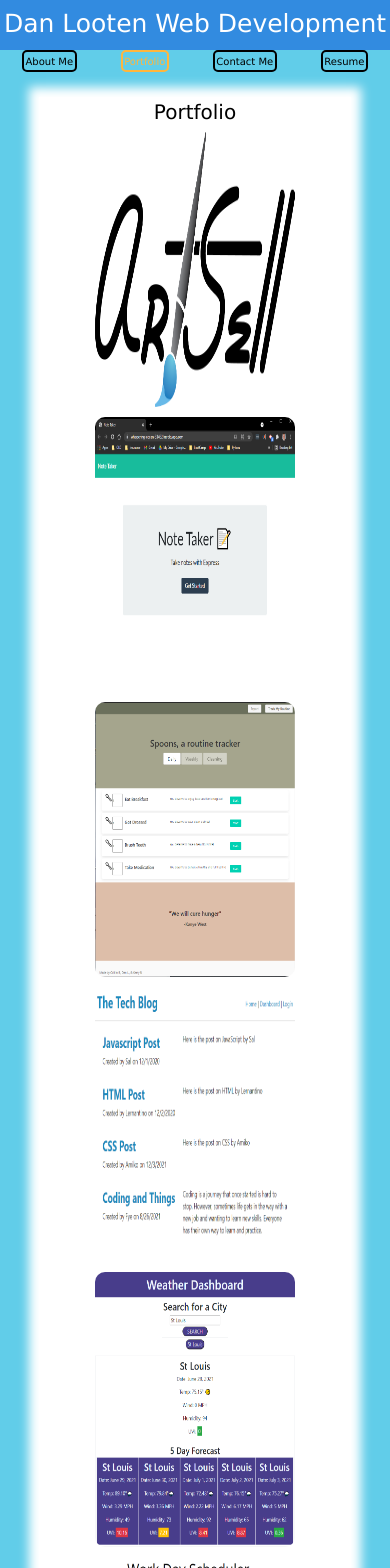
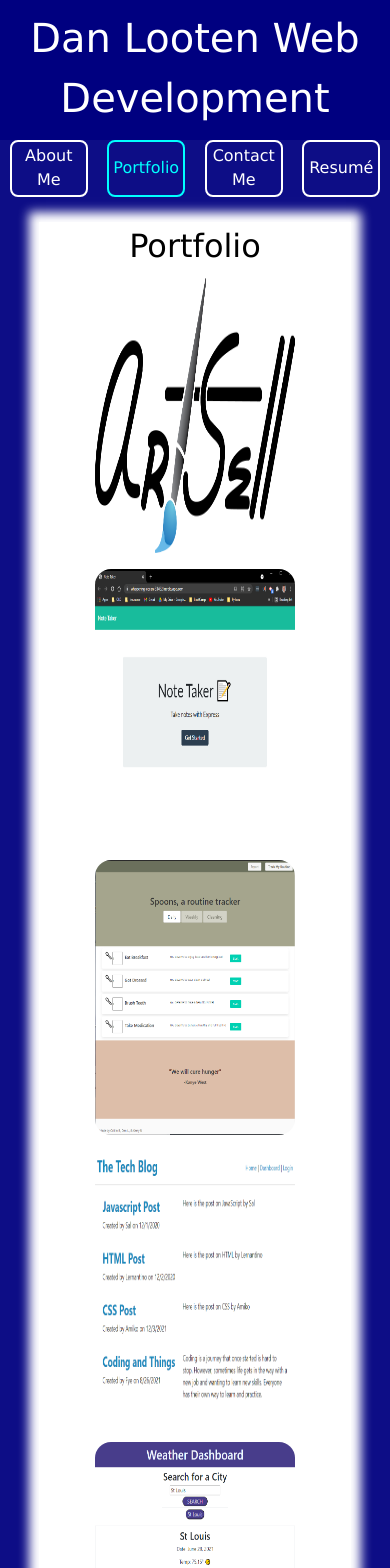
Before and after one commit to D-Loot/Portfolio_React, a React (Create React App) app: page / in a window 390 px wide. Shown: the top 1568 px of the page. Built offline with nearby package versions, Linux system fonts and the light colour scheme.

Commit message:
Fix CSS and update resume

```diff
--- a/src/components/Navigation.js
+++ b/src/components/Navigation.js
@@ -7,18 +7,21 @@ function NavigationTabs({ currentPage, handlePageChange }) {
       <p
         onClick={() => handlePageChange("About")}
         className={currentPage === "About" ? "clicked" : "hover-text"}
+        id="tab"
       >
         About Me
       </p>
       <p
         onClick={() => handlePageChange("Portfolio")}
         className={currentPage === "Portfolio" ? "clicked" : "hover-text"}
+        id="tab"
       >
         Portfolio
       </p>
       <p
         onClick={() => handlePageChange("Contact")}
         className={currentPage === "Contact" ? "clicked" : "hover-text"}
+        id="tab"
       >
         Contact Me
       </p>
@@ -26,8 +29,9 @@ function NavigationTabs({ currentPage, handlePageChange }) {
         // href="./assets/LOOTEN - RESUME.pdf"
         onClick={() => handlePageChange("Resume")}
         className={currentPage === "Resume" ? "clicked" : "hover-text"}
+        id="tab"
       >
-        Resume
+        Resumé
       </p>
     </div>
   );
--- a/src/components/tabs/About.js
+++ b/src/components/tabs/About.js
@@ -2,16 +2,15 @@ import React from "react";
 
 export default function About() {
   return (
-    <section id="about-me logo" className="grid-area-1">
+    <section id="about-me" className="grid-area-1">
       <div>
         <h2 className="contentTitle">About Me</h2>
         <p>
           Dan Looten Web Development offers expertise in both front-end and
           back-end web development. <br /> <br />
           If you are a small company looking for website online to host web
-          sales or a large corporation <br />
-          looking for back-end assistance, Dan Looten Web Development can help
-          you.
+          sales or a large corporation looking for back-end assistance, Dan
+          Looten Web Development can help you.
         </p>
       </div>
 
--- a/src/components/tabs/Project/ArtSell.js
+++ b/src/components/tabs/Project/ArtSell.js
@@ -13,11 +13,10 @@ export default function ArtSell() {
           />
         </div>
         <div className="App-Info-Text">
-          <h1>ArtSell Project</h1>
+          <h1 className="App-Title">ArtSell Project</h1>
           <p>
-            An art E-Commerce site. Users are able to sign in, add artwork to
-            the cart database and simulate the checkout portion of the
-            transaction using Stripe.
+            An art E-Commerce site. Users can sign in, add artwork to a cart and
+            simulate a checkout transaction using Stripe.
           </p>
           <p>Skills:</p>
           <div className="skillsTextDiv">
--- a/src/components/tabs/Project/NoteTaker.js
+++ b/src/components/tabs/Project/NoteTaker.js
@@ -13,7 +13,7 @@ export default function NoteTaker() {
           />
         </div>
         <div className="App-Info-Text">
-          <h1>Note Taker</h1>
+          <h1 className="App-Title">Note Taker</h1>
           <p>
             A fully functional note taker app. The front end was provided, and
             the backend was completed by this developer.
--- a/src/components/tabs/Project/Spoons.js
+++ b/src/components/tabs/Project/Spoons.js
@@ -14,11 +14,10 @@ export default function Spoons() {
           />
         </div>
         <div className="App-Info-Text">
-            <h1>Spoons Project</h1>
+          <h1 className="App-Title">Spoons Project</h1>
           <p>
-              A progress tracker built specifically for the neurodivergent
-              community. The program utilizes both set tasks, and custom tasks
-              that can be inputted by the user.
+            A progress tracker built for the neurodivergent community. The
+            program can set tasks and track the duration of each task.
           </p>
           <p>Skills:</p>
           <div className="skillsTextDiv">
--- a/src/components/tabs/Project/TechBlog.js
+++ b/src/components/tabs/Project/TechBlog.js
@@ -13,10 +13,10 @@ export default function TechBlog() {
           />
         </div>
         <div className="App-Info-Text">
-          <h1>Tech Blog</h1>
+          <h1 className="App-Title">Tech Blog</h1>
           <p>
-            A full-stack developed blog. Users are able to sign in, create,
-            update, and delete posts and add new comments to existing posts.
+            A full-stack blog. Users are able to sign in, create, update, and
+            delete posts and add new comments to existing posts.
           </p>
           <p>Skills:</p>
           <div className="skillsTextDiv">
--- a/src/components/tabs/Project/WeatherDashboard.js
+++ b/src/components/tabs/Project/WeatherDashboard.js
@@ -14,7 +14,7 @@ export default function WeatherDashboard() {
           />
         </div>
         <div className="App-Info-Text">
-          <h1>Weather Dashboard</h1>
+          <h1 className="App-Title">Weather Dashboard</h1>
           <p>Current and 5 day weather forecast app for any given city.</p>
           <p>Skills:</p>
           <div className="skillsTextDiv">
--- a/src/components/tabs/Project/WorkDayScheduler.js
+++ b/src/components/tabs/Project/WorkDayScheduler.js
@@ -13,7 +13,7 @@ export default function WorkDayScheduler() {
           />
         </div>
         <div className="App-Info-Text">
-          <h1>Work Day Scheduler</h1>
+          <h1 className="App-Title">Work Day Scheduler</h1>
           <p>
             Saves the tasks submitted into each timeslot and displays a
             different color for each timeslot. (Current time: red; past: grey;
--- a/src/components/tabs/Resume.js
+++ b/src/components/tabs/Resume.js
@@ -5,39 +5,54 @@ export default function Resume() {
     <section id="about-me logo" className="content-grid grid-area-2">
       <h2 className="contentTitle resumeTitle">
         <a href="./assets/LOOTEN - RESUME.pdf" target="_blank">
-          Resume PDF
+          Resumé PDF
+        </a>
+      </h2>
+      <h2 className="contentTitle resumeTitle">
+        <a
+          href="https://docs.google.com/document/d/16xvD0Fz1ncAnAxguhnsA10qArZ5y4Qek48ayrvqZojs/edit?usp=sharing"
+          target="_blank"
+          rel="noreferrer"
+        >
+          Resumé Google Doc
         </a>
       </h2>
       <div className="resumeDiv">
         <div>
           <h3 className="resumeListTitle">Languages</h3>
           <ul className="resumeList">
-            <li>React</li>
-            <li>MongoDB</li>
-            <li>ExpressJS</li>
-            <li>NodeJS</li>
-            <li>MySQL</li>
-            <li>JavaScript ES6+</li>
+            <li>Javascript ES6+</li>
             <li>HTML5</li>
             <li>CSS3</li>
             <li>SQL</li>
+            <li>Python</li>
+            <li>MySQL</li>
             <li>Visual Basic</li>
-            <li>Python</li>
+            <li>MongoDB</li>
+            <li>GraphQL</li>
+            <li>Apollo Server</li>
+            <li>Stripe</li>
           </ul>
         </div>
         <div>
           <h3 className="resumeListTitle">Applications</h3>
           <ul className="resumeList">
             <li>GitHub</li>
+            <li>VSCode</li>
+            <li>Insomnia</li>
+            <li>Postman</li>
             <li>Heroku</li>
-            <li>MySQL</li>
-            <li>VSCode</li>
+            <li>MongoDB Atlas</li>
           </ul>
 
           <h3 className="resumeListTitle">Frameworks</h3>
           <ul className="resumeList">
             <li>BootStrap</li>
             <li>jQuery</li>
+            <li>Express.js</li>
+            <li>Node.js</li>
+            <li>Handlebars.js</li>
+            <li>React</li>
           </ul>
         </div>
       </div>
--- a/src/index.css
+++ b/src/index.css
@@ -17,8 +17,8 @@ body {
 
 :root {
   box-sizing: border-box;
-  --med-pad: 10px;
-  font-size: 10px;
+  --med-pad: 16px;
+  font-size: 16px;
 }
 
 body {
@@ -31,7 +31,7 @@ body {
 }
 
 .head-block {
-  background-color: #328be0;
+  background-color: navy;
   color: white;
   height: auto;
   width: 100vw;
@@ -70,16 +70,18 @@ body {
   border-width: 2px;
   padding: 0.15rem;
   border-radius: 0.5rem;
-  color: #ffb63e;
-  border-color: #ffb63e;
+  color: cyan;
+  border-color: cyan;
+  cursor: pointer;
 }
 
 .footer-spacing {
   display: flex;
   flex-wrap: wrap;
   justify-content: space-around;
-  height: 4rem;
+  height: fit-content;
   align-items: center;
+  padding: 1rem;
 }
 
 #footer-text {
@@ -87,16 +89,16 @@ body {
   border-color: white;
 }
 
+#footer-text:hover {
+  color: cyan;
+  border-color: cyan;
+}
+
 #hover-text:hover {
-  color: #ffb63e;
-  border-color: #ffb63e;
+  color: cyan;
+  border-color: cyan;
+  cursor: pointer;
 }
-/*
-#logo {
-  font-size: 3rem;
-  color: white;
-  z-index: 1;
-} */
 
 @media screen and (max-width: 800px) {
   .head-block {
@@ -110,14 +112,14 @@ body {
 
 .head-block h1 {
   font-size: 2.5rem;
-  text-align: left;
+  text-align: center;
   align-self: center;
   margin-top: 0.5rem;
   margin-bottom: 0.75rem;
 }
 
 .contentContainer {
-  background: #61cde9;
+  background: rgba(0, 0, 128, 0.95);
   flex: auto;
 }
 
@@ -138,15 +140,21 @@ body {
   color: inherit;
   border: solid;
   border-width: 2px;
-  border-color: black;
-  color: black;
+  border-color: white;
+  color: white;
   padding: 0.15rem;
   border-radius: 0.5rem;
+  cursor: pointer;
+}
+
+#tab {
+  width: 20%;
+  align-content: center;
 }
 
 .hover-text:hover {
-  color: #ffb63e;
-  border-color: #ffb63e;
+  color: cyan;
+  border-color: cyan;
 }
 .Background-Image {
   height: auto;
@@ -156,12 +164,12 @@ body {
 
 .grid-area-1 {
   margin: 3vh 10vw 3vh;
-  display: grid;
+  display: flex;
   grid-template-columns: 50vw 30vw;
   grid-template-rows: 1fr;
   gap: 0px 0px;
   background-color: white;
-  box-shadow: 0 0 10px 10px white;
+  box-shadow: 0 0 20px 20px white;
 }
 
 .grid-area-2 {
@@ -232,9 +240,11 @@ body {
   display: inline-block;
   border: white solid 1px;
   padding: 2px;
+  margin: 2px;
+  border-radius: 0.7rem;
 }
 .link-border p:hover {
-  border-color: #ffb63e;
+  border-color: cyan;
 }
 
 .App-Info-inner {
@@ -274,6 +284,18 @@ body {
     height: 275px;
     border-radius: 1rem;
   }
+  .App-Info-Text {
+    background-color: hsl(209, 85%, 30%);
+    color: white;
+    transform: rotateY(180deg);
+    border-radius: 1rem;
+    font-size: 1rem;
+  }
+}
+
+#about-me {
+  flex-wrap: wrap-reverse;
+  text-align-last: center;
 }
 
 .App-Info-Img {
@@ -282,14 +304,19 @@ body {
 }
 
 .App-Info-Text {
-  background-color: #61cde9;
+  background-color: hsl(209, 85%, 30%);
   color: white;
   transform: rotateY(180deg);
   border-radius: 1rem;
+  font-size: 0.8rem;
+}
+
+.App-Title {
+  font-size: 1.25rem;
 }
 
 footer {
-  background-color: #9bd093;
+  background-color: navy;
   color: white;
   height: 5vh;
   width: 100vw;
@@ -303,30 +330,6 @@ footer {
 footer h2 {
   align-self: center;
   justify-self: center;
-}
-
-footer ul {
-  list-style-type: none;
-  text-align: center;
-  align-content: center;
-  display: flex;
-  justify-content: space-around;
-  align-items: center;
-  margin: 0px 10vw 0px 0px;
-  flex-wrap: wrap;
-}
-
-footer ul li {
-  display: inline;
-}
-
-footer ul li a {
-  color: inherit;
-  text-decoration: inherit;
-}
-
-footer ul li a:hover {
-  color: #ffb63e;
 }
 
 /* Image Cycler */
@@ -403,4 +406,8 @@ footer ul li a:hover {
     padding-left: 0.5rem;
     padding-right: 0.5rem;
   }
+  #about-me {
+    flex-wrap: nowrap;
+    text-align-last: left;
+  }
 }
```
Also changed, not shown: 1 other file (tests, documents, lock files or other folders). Lines whose indentation alone changed are shown as unchanged.
